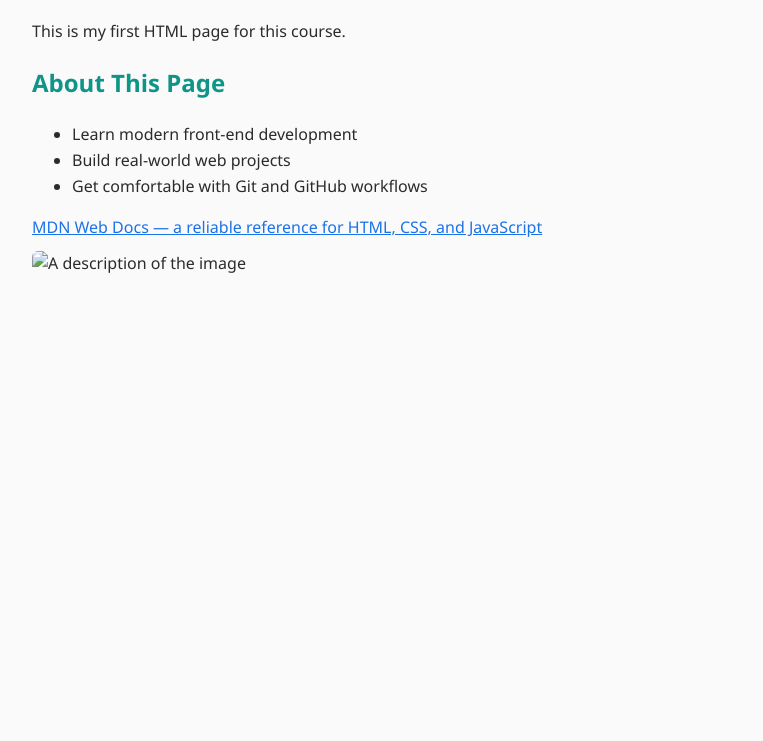
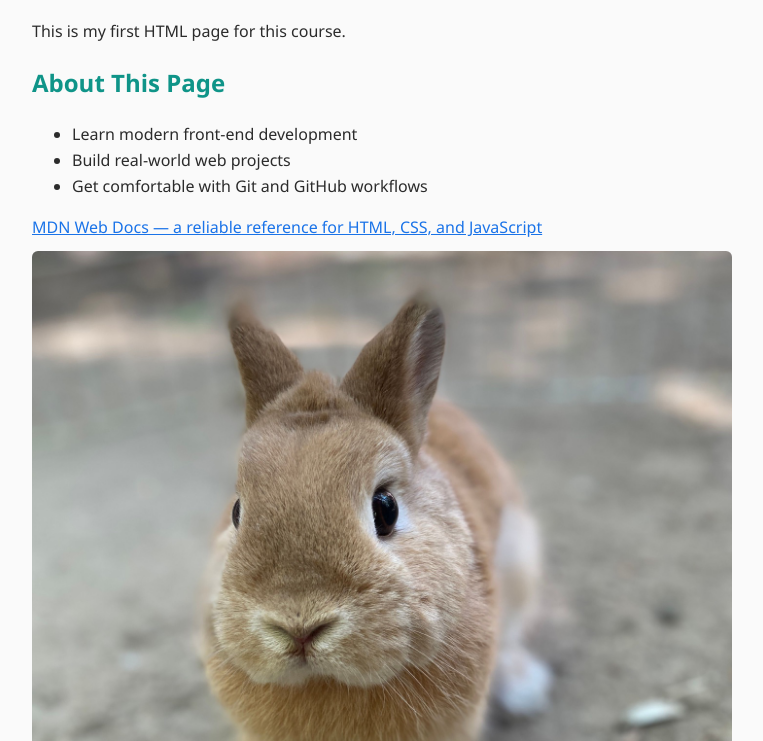
Before and after one commit to ariovcharenko/web-dev-labs, a plain HTML site: page index.html in a window 1280 px wide. Shown: the part 94-835 px from the top of the page, without its empty margins (258-1021 px from the left). Before the commit the page ends 800 px from the top, so only its background shows below. Drawn offline with Linux system fonts and the light colour scheme.

Commit message:
Add photo with descriptive alt text

```diff
--- a/index.html
+++ b/index.html
@@ -17,6 +17,6 @@
   <li>Get comfortable with Git and GitHub workflows</li>
 </ul>
 <a href="https://developer.mozilla.org" target="_blank">MDN Web Docs — a reliable reference for HTML, CSS, and JavaScript</a>
-<img src="photo.jpg" alt="A description of the image">
+<img src="photo.jpeg" alt="A small brown bunny standing on the ground, looking at the camera">
 </body>
 </html>
```
Also changed, not shown: photo.jpeg (added).
